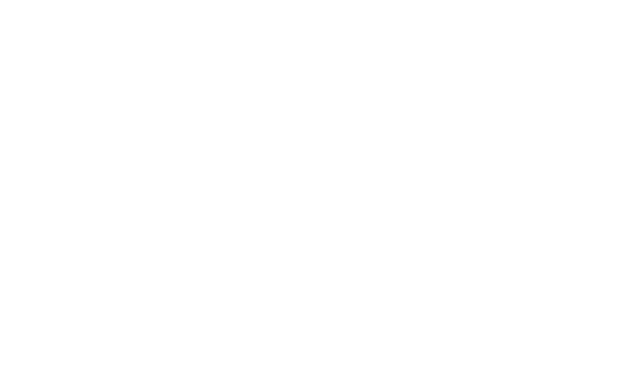
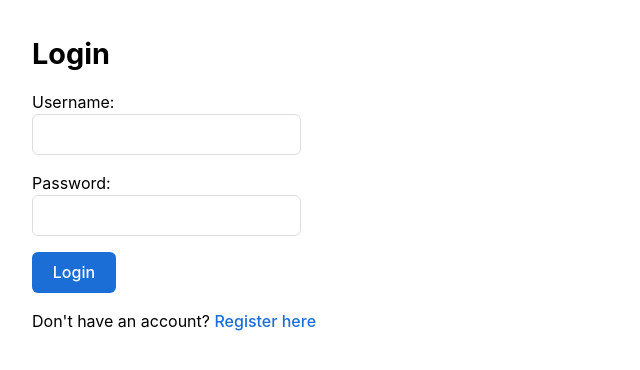
Before and after one commit to Williamdiao48/CS35L-Project-job-tracker, a React (Vite) app in the folder client/: page /login in a window 1280 px wide. Before the commit this address had no page. Shown: the top 370 px of the page, without its empty margins (0-640 px from the left). Built offline with nearby package versions, Linux system fonts and the light colour scheme.

Commit message:
Add login page

```diff
--- a/client/src/App.jsx
+++ b/client/src/App.jsx
@@ -1,12 +1,14 @@
 import { BrowserRouter, Routes, Route } from "react-router-dom";
 import Dashboard from "./pages/Dashboard";
 import Register from "./pages/Register";
+import Login from "./pages/Login";
 
 function App() {
   return (
     <BrowserRouter>
       <Routes>
-        <Route path="/" element={<Register />} />
+        <Route path="/" element={<Login />} />
+        <Route path="/login" element={<Login />} />
         <Route path="/dashboard" element={<Dashboard />} />
         <Route path="/register" element={<Register />} />
       </Routes>
--- /dev/null
+++ b/client/src/pages/Login.jsx
@@ -0,0 +1,106 @@
+import { useState } from "react";
+import { useNavigate } from "react-router-dom";
+
+export default function Login() {
+  const navigate = useNavigate();
+
+  const [username, setUsername] = useState("");
+  const [password, setPassword] = useState("");
+  const [errorMessage, setErrorMessage] = useState("");
+
+  const handleSubmit = async (e) => {
+    e.preventDefault();
+    setErrorMessage("");
+
+    try {
+      const res = await fetch("/api/users/login", {
+        method: "POST",
+        headers: { "Content-Type": "application/json" },
+        body: JSON.stringify({ username, password })
+      });
+
+      const data = await res.json();
+
+      if (!res.ok) {
+        // Handle specific error cases
+        if (res.status === 404) {
+          // Username not found
+          const wantsToRegister = window.confirm(
+            "Username not found. Would you like to register instead?"
+          );
+          if (wantsToRegister) {
+            navigate("/register");
+          }
+          return;
+        } else if (res.status === 401) {
+          // Incorrect password
+          setErrorMessage("Incorrect password. Please try again.");
+          return;
+        } else {
+          setErrorMessage(data.error || "Login failed");
+          return;
+        }
+      }
+
+      // Login successful
+      alert("Login successful!");
+
+      // Store token (you can use localStorage or context)
+      localStorage.setItem("token", data.token);
+      localStorage.setItem("userId", data.user.id);
+      localStorage.setItem("username", data.user.username);
+
+      navigate("/dashboard");
+
+    } catch (err) {
+      setErrorMessage("Server error. Please try again later.");
+    }
+  };
+
+  return (
+    <div style={{ padding: "2rem" }}>
+      <h2>Login</h2>
+
+      {errorMessage && (
+        <div style={{
+          color: "red",
+          padding: "0.5rem",
+          marginBottom: "1rem",
+          border: "1px solid red",
+          borderRadius: "4px",
+          backgroundColor: "#ffebee"
+        }}>
+          {errorMessage}
+        </div>
+      )}
+
+      <form onSubmit={handleSubmit}>
+        <div>
+          <label>Username:</label><br />
+          <input
+            type="text"
+            value={username}
+            onChange={(e) => setUsername(e.target.value)}
+            required
+          />
+        </div>
+
+        <div style={{ marginTop: "1rem" }}>
+          <label>Password:</label><br />
+          <input
+            type="password"
+            value={password}
+            onChange={(e) => setPassword(e.target.value)}
+            required
+          />
+        </div>
+
+        <button type="submit" style={{ marginTop: "1rem" }}>Login</button>
+      </form>
+
+      <div style={{ marginTop: "1rem" }}>
+        <p>Don't have an account? <a href="/register">Register here</a></p>
+      </div>
+    </div>
+  );
+}
--- a/client/src/pages/Register.jsx
+++ b/client/src/pages/Register.jsx
@@ -27,6 +27,12 @@
       }
 
       alert("Registration successful!");
+
+      // Store token
+      localStorage.setItem("token", data.token);
+      localStorage.setItem("userId", data.user.id);
+      localStorage.setItem("username", data.user.username);
+
       navigate("/dashboard");
 
     } catch (err) {
@@ -48,26 +54,33 @@
           />
         </div>
 
-        <div>
+        <div style={{ marginTop: "1rem" }}>
           <label>Email:</label><br />
           <input
             type="email"
             value={email}
             onChange={(e) => setEmail(e.target.value)}
+            required
           />
         </div>
 
-        <div>
+        <div style={{ marginTop: "1rem" }}>
           <label>Password:</label><br />
           <input
             type="password"
             value={password}
             onChange={(e) => setPassword(e.target.value)}
+            required
           />
         </div>
 
-        <button type="submit">Create Account</button>
+        <button type="submit" style={{ marginTop: "1rem" }}>Create Account</button>
       </form>
+
+      <div style={{ marginTop: "1rem" }}>
+        <p>Already have an account? <a href="/login">Login here</a></p>
+      </div>
+
     </div>
   );
 }
```
